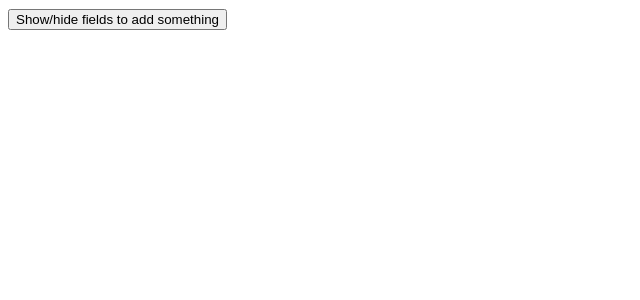
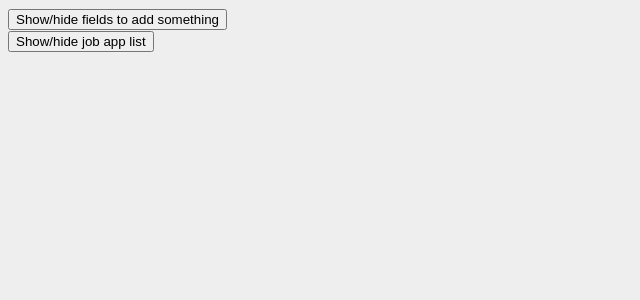
Before and after one commit to mengsarah/jobapps, a Django app: page /tracker/ in a window 1280 px wide. Shown: the top 300 px of the page, without its empty margins (0-640 px from the left). Run offline with Django 3.2, Linux system fonts and the light colour scheme; data that the repository does not hold is empty; some libraries are stand-ins or nearby versions.

Commit message:
add list of links to job app sections on same page

```diff
--- a/tracker/static/tracker/style.css
+++ b/tracker/static/tracker/style.css
@@ -8,31 +8,39 @@
     --light-red: lightcoral; /* #F08080 */
 }
 
-/*** FORMATTING ***/
+/*** FORMATTING AND BASIC STUFF ***/
 
 body {
     font-size: large;
+    background-color: #eee;
 }
 
 label {
     font-weight: bold;
 }
 
-/*** FUNCTIONAL ***/
+/*** FUNCTIONAL/SPECIFIC ***/
 
 .collapsible {
     display: none;
 }
 
-ul.messages {
+ul.messages, ul.table-ish {
     padding-left: 0;
 }
 
-ul.messages li {
+ul.messages li, ul.table-ish li {
     list-style: none;
     padding: 1rem;
+}
+
+ul.messages li {
     border: solid 0.2rem;
     border-radius: 0.5rem;
+}
+
+ul.table-ish li a {
+    color: inherit;
 }
 
 .success {
--- a/tracker/templates/tracker/index.html
+++ b/tracker/templates/tracker/index.html
@@ -40,8 +40,19 @@
 
     {% regroup steps by job_app as job_apps %}
     <section>
+        <button class="collapsible-toggle">Show/hide job app list</button>
+        <div class="collapsible">
+            <ul class="table-ish">
+            {% for ja in job_apps %}
+                <li class="row-{% cycle 'red' 'blue' %}-light"><a href="#job-app-{{ ja.grouper.id }}">{{ ja.grouper }}</a></li>
+            {% endfor %}
+            </ul>
+        </div>
+    </section>
+
+    <section>
     {% for ja in job_apps %}
-        <p>{{ ja.grouper }}</p>
+        <p id="job-app-{{ ja.grouper.id }}>{{ ja.grouper }}</p>
     {% cycle 'red' 'blue' as color silent %}
         <div class="row-{{color}}-light">
         <button class="collapsible-toggle">Show/hide misc material</button>
```
